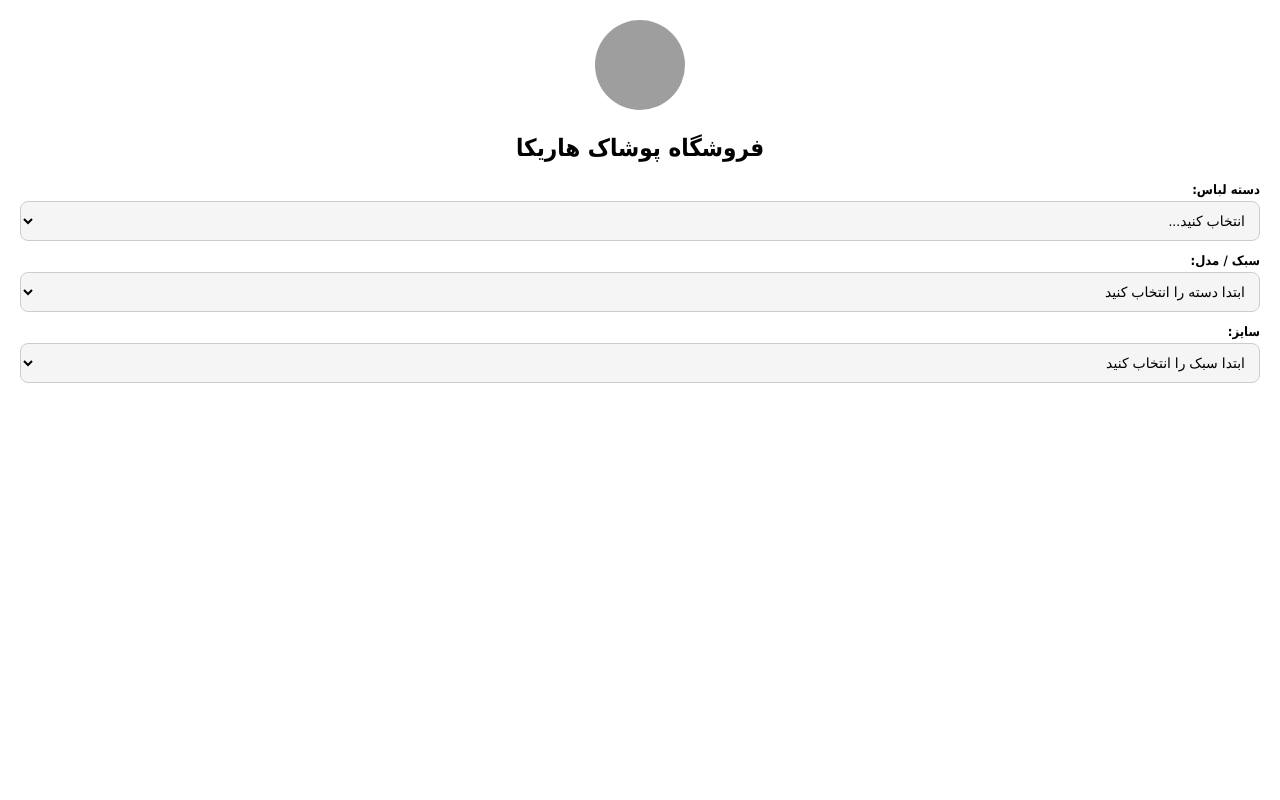
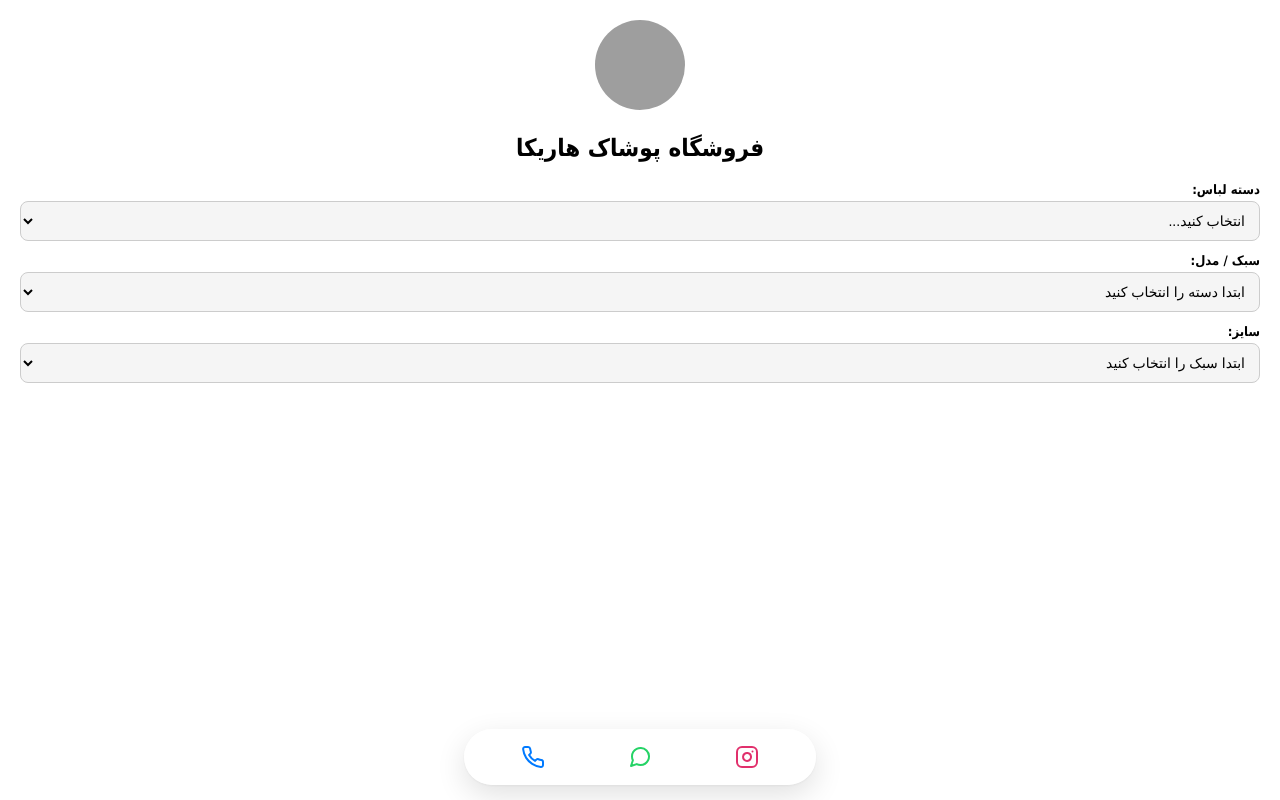
Before and after one commit to nimwmesfandiari/GalleryHarika, a plain HTML site: page index.html in a window 1280 px wide. Drawn offline with Linux system fonts and the light colour scheme; grey boxes are pictures that could not be loaded; a script that the page names is missing.

Commit message:
Implement floating glass dock for social media
Added a floating glass dock with social media links.

```diff
--- a/index.html
+++ b/index.html
@@ -12,6 +12,7 @@
             color: var(--tg-theme-text-color, #000000);
             margin: 0;
             padding: 20px;
+            padding-bottom: 90px; /* برای جلوگیری از پوشانده شدن کارت‌ها توسط باکس شیشه‌ای */
             box-sizing: border-box;
         }
         .header { text-align: center; margin-bottom: 20px; }
@@ -69,7 +70,6 @@
             box-shadow: 0 4px 6px rgba(0,0,0,0.05);
         }
 
-        /* بخش تصویر و آیکون بزرگ‌نمایی */
         .img-container {
             position: relative;
             width: 100%;
@@ -145,7 +145,7 @@
         }
         .btn-buy:disabled { background-color: #ccc; cursor: not-allowed; }
 
-        /* استایل مدال (پنجره بزرگ‌نمایی تصویر) */
+        /* مدال بزرگ‌نمایی تصویر */
         .modal {
             display: none;
             position: fixed;
@@ -175,6 +175,48 @@
             font-size: 35px;
             font-weight: bold;
             cursor: pointer;
+        }
+
+        /* --- استایل باکس شیشه‌ای شناور (iOS Glass Floating Dock) --- */
+        .glass-dock {
+            position: fixed;
+            bottom: 15px;
+            left: 50%;
+            transform: translateX(-50%);
+            width: 85%;
+            max-width: 320px;
+            height: 54px;
+            background: rgba(255, 255, 255, 0.45);
+            backdrop-filter: blur(16px) saturate(180%);
+            -webkit-backdrop-filter: blur(16px) saturate(180%);
+            border-radius: 30px;
+            border: 1px solid rgba(255, 255, 255, 0.4);
+            box-shadow: 0 10px 30px rgba(0, 0, 0, 0.12), 0 1px 3px rgba(0, 0, 0, 0.05);
+            display: flex;
+            justify-content: space-around;
+            align-items: center;
+            padding: 0 15px;
+            z-index: 999;
+        }
+
+        .dock-item {
+            display: flex;
+            align-items: center;
+            justify-content: center;
+            width: 40px;
+            height: 40px;
+            border-radius: 50%;
+            text-decoration: none;
+            transition: transform 0.2s ease, background-color 0.2s ease;
+        }
+
+        .dock-item:active {
+            transform: scale(0.9);
+        }
+
+        .dock-item svg {
+            width: 24px;
+            height: 24px;
         }
     </style>
 </head>
@@ -218,6 +260,32 @@
     <div id="imageModal" class="modal" onclick="closeImageModal()">
         <span class="close-modal">&times;</span>
         <img class="modal-content" id="modalImage">
+    </div>
+
+    <!-- باکس شیشه‌ای ارتباطی شناور پایین صفحه -->
+    <div class="glass-dock">
+        <!-- اینستاگرام -->
+        <a href="https://instagram.com/harika" target="_blank" class="dock-item" title="اینستاگرام">
+            <svg viewBox="0 0 24 24" fill="none" stroke="#E1306C" stroke-width="2" stroke-linecap="round" stroke-linejoin="round">
+                <rect x="2" y="2" width="20" height="20" rx="5" ry="5"></rect>
+                <path d="M16 11.37A4 4 0 1 1 12.63 8 4 4 0 0 1 16 11.37z"></path>
+                <line x1="17.5" y1="6.5" x2="17.51" y2="6.5"></line>
+            </svg>
+        </a>
+
+        <!-- واتساپ -->
+        <a href="https://wa.me/989120000000" target="_blank" class="dock-item" title="واتساپ">
+            <svg viewBox="0 0 24 24" fill="none" stroke="#25D366" stroke-width="2" stroke-linecap="round" stroke-linejoin="round">
+                <path d="M21 11.5a8.38 8.38 0 0 1-.9 3.8 8.5 8.5 0 0 1-7.6 4.7 8.38 8.38 0 0 1-3.8-.9L3 21l1.9-5.7a8.38 8.38 0 0 1-.9-3.8 8.5 8.5 0 0 1 4.7-7.6 8.38 8.38 0 0 1 3.8-.9h.5a8.48 8.48 0 0 1 8 8v.5z"></path>
+            </svg>
+        </a>
+
+        <!-- تماس تلفنی -->
+        <a href="tel:09120000000" class="dock-item" title="تماس بگیرید">
+            <svg viewBox="0 0 24 24" fill="none" stroke="#007AFF" stroke-width="2" stroke-linecap="round" stroke-linejoin="round">
+                <path d="M22 16.92v3a2 2 0 0 1-2.18 2 19.79 19.79 0 0 1-8.63-3.07 19.5 19.5 0 0 1-6-6 19.79 19.79 0 0 1-3.07-8.67A2 2 0 0 1 4.11 2h3a2 2 0 0 1 2 1.72 12.84 12.84 0 0 0 .7 2.81 2 2 0 0 1-.45 2.11L8.09 9.91a16 16 0 0 0 6 6l1.27-1.27a2 2 0 0 1 2.11-.45 12.84 12.84 0 0 0 2.81.7A2 2 0 0 1 22 16.92z"></path>
+            </svg>
+        </a>
     </div>
 
     <!-- متصل کردن دیتابیس محصولات -->
@@ -279,7 +347,7 @@
         }
 
         function zoomImage(event, imgSrc) {
-            event.stopPropagation(); // جلوگیری از چرخیدن کارت موقع کلیک روی ذره‌بین
+            event.stopPropagation();
             const modal = document.getElementById('imageModal');
             const modalImg = document.getElementById('modalImage');
             modal.style.display = "flex";
```
